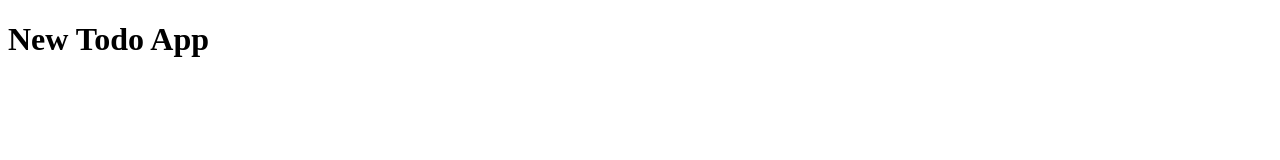
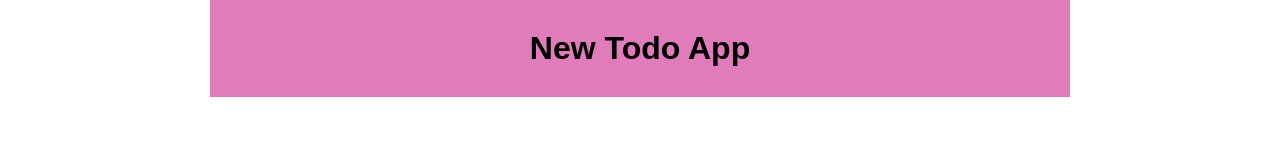
Before and after one commit to jacklynrose/practice-with-yasmin, a plain HTML site: page index.html in a window 1280 px wide. Drawn offline with Linux system fonts and the light colour scheme.

Commit message:
added basic styling to simple layout

```diff
--- a/index.html
+++ b/index.html
@@ -4,6 +4,7 @@
     <meta charset="UTF-8" />
     <meta http-equiv="X-UA-Compatible" content="IE=edge" />
     <meta name="viewport" content="width=device-width, initial-scale=1.0" />
+    <link rel="stylesheet" href="style.css" />
     <title>New Todo</title>
   </head>
   <body>
--- /dev/null
+++ b/style.css
@@ -0,0 +1,16 @@
+* {
+  margin: 0;
+  padding: 0;
+}
+
+body {
+  font-family: sans-serif;
+}
+
+main {
+  width: 800px;
+  margin: 0 auto;
+  background: #e17cbb;
+  text-align: center;
+  padding: 30px;
+}
```
